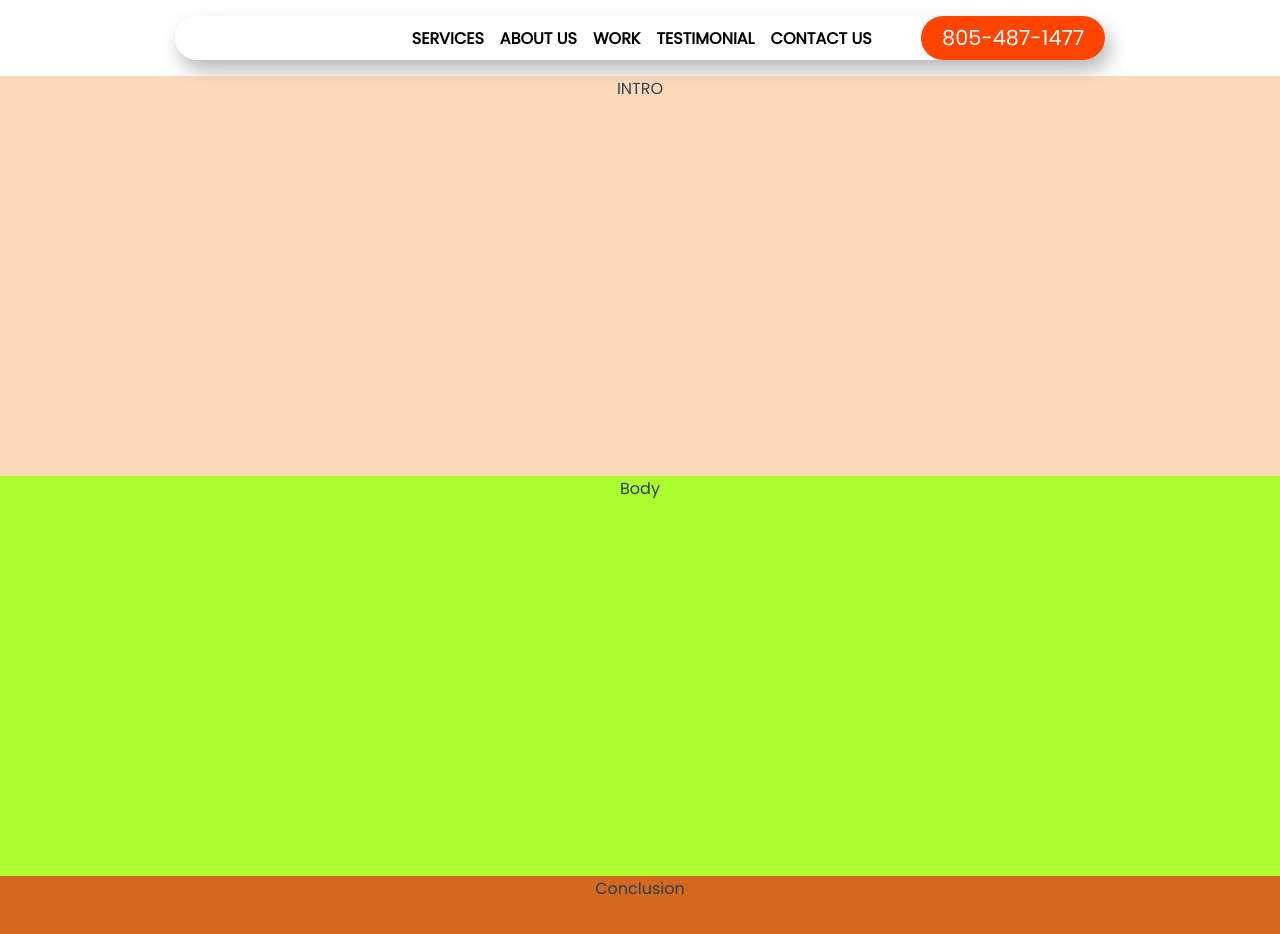
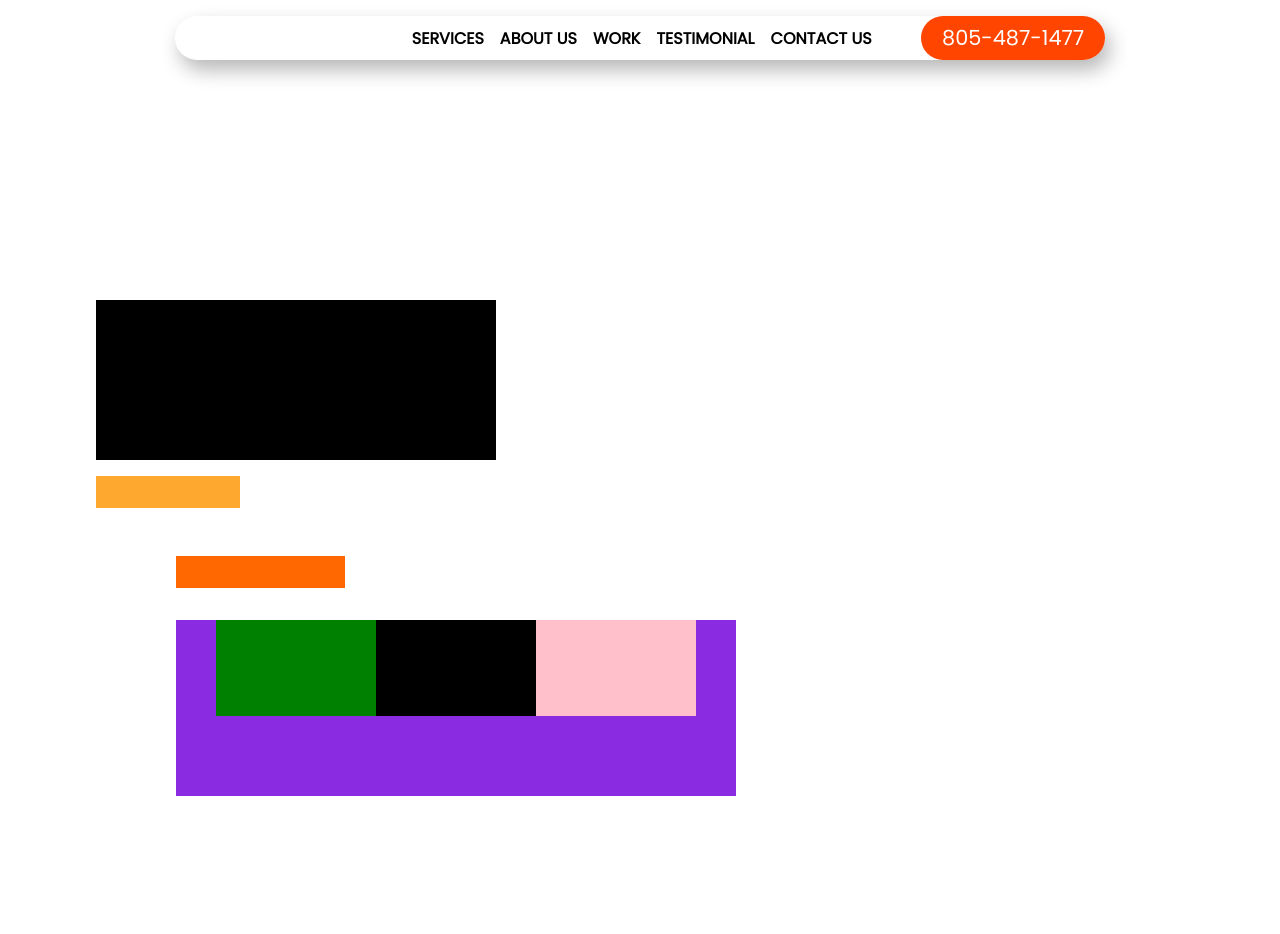
Before and after one commit to GavPierce/FirePro, a Vue app: page / in a window 1280 px wide. Shown: the top 934 px of the page. After the commit the page ends 800 px from the top, so only its background shows below. Built offline with nearby package versions, Linux system fonts and the light colour scheme.

Commit message:
feat html

```diff
--- a/src/components/MobileMenu.vue
+++ b/src/components/MobileMenu.vue
@@ -17,19 +17,19 @@
     </div>
     <div class="list" :class="{ active: isOpen }">
 
-      <div class="item">
+      <div class="item" v-on:click="isOpen=false">
         <router-link to="/Services">SERVICES</router-link>
         </div>
-      <div class="item">
+      <div class="item" v-on:click="isOpen=false">
         <router-link to="/about-us">ABOUT US</router-link>
         </div>
-      <div class="item">
+      <div class="item" v-on:click="isOpen=false">
         <router-link to="/Work">WORK</router-link>
       </div>
-      <div class="item">
+      <div class="item" v-on:click="isOpen=false">
         <router-link to="/Testimonial">TESTIMONIAL</router-link>
       </div>
-      <div class="item">
+      <div class="item" v-on:click="isOpen=false">
         <router-link to="/contact-us">CONTACT US</router-link>
       </div>
     </div>
--- a/src/pages/Home.vue
+++ b/src/pages/Home.vue
@@ -1,9 +1,16 @@
 <template>
   <div class="wrapper">
-    <div class="intro">INTRO</div>
-    <div class="body">Body</div>
-    <div class="conclusion">Conclusion</div>
-  </div>
+    <div class="title"> </div>
+    <div class="safe"> </div>
+    <div class="button"> </div>
+    <div class="certificates">
+      <div class="calfire"></div>
+      <div class="experience"></div>
+      <div class="amerex"></div>
+    </div>
+      </div>
+
+
 </template>
 
 <script>
@@ -14,17 +21,64 @@ export default {
 <style>
 .wrapper {
   z-index: -2;
+  margin-left: 6em;
 }
-.intro {
-  height: 50vh;
-  background-color: peachpuff;
+
+.title{
+background-color: #000000;
+width: 25em;
+margin-top: 15em;
+height: 10em;
 }
-.body {
-  height: 50vh;
-  background-color: greenyellow;
+
+.safe {
+background-color:#FEA82F;
+width: 9em;
+height: 2em;
+margin-top: 1em;
+
 }
-.conclusion {
-  height: 50vh;
-  background-color: chocolate;
+
+.button{
+background-color: #FF6701;
+width: 9em;
+height: 2em;;
+margin-top: 3em;
+padding-right:25px;
+margin-left: 5em;
 }
+
+.certificates{
+background-color: blueviolet;
+width: 35em;
+margin-top:2em;
+margin-left: 5em;
+display:flex;
+
+}
+
+.calfire{
+background-color: green;
+width: 10em;
+height: 6em;
+margin-bottom: 5em;
+margin-left: 2.5em;
+float: left;
+}
+.experience{
+background-color:black;
+width: 10em;
+height: 6em;
+margin-bottom: 5em;
+float: left;
+}
+.amerex{
+background-color:pink;
+width: 10em;
+height: 6em;
+margin-bottom: 5em;
+float: left;
+}
+
+
 </style>
```
